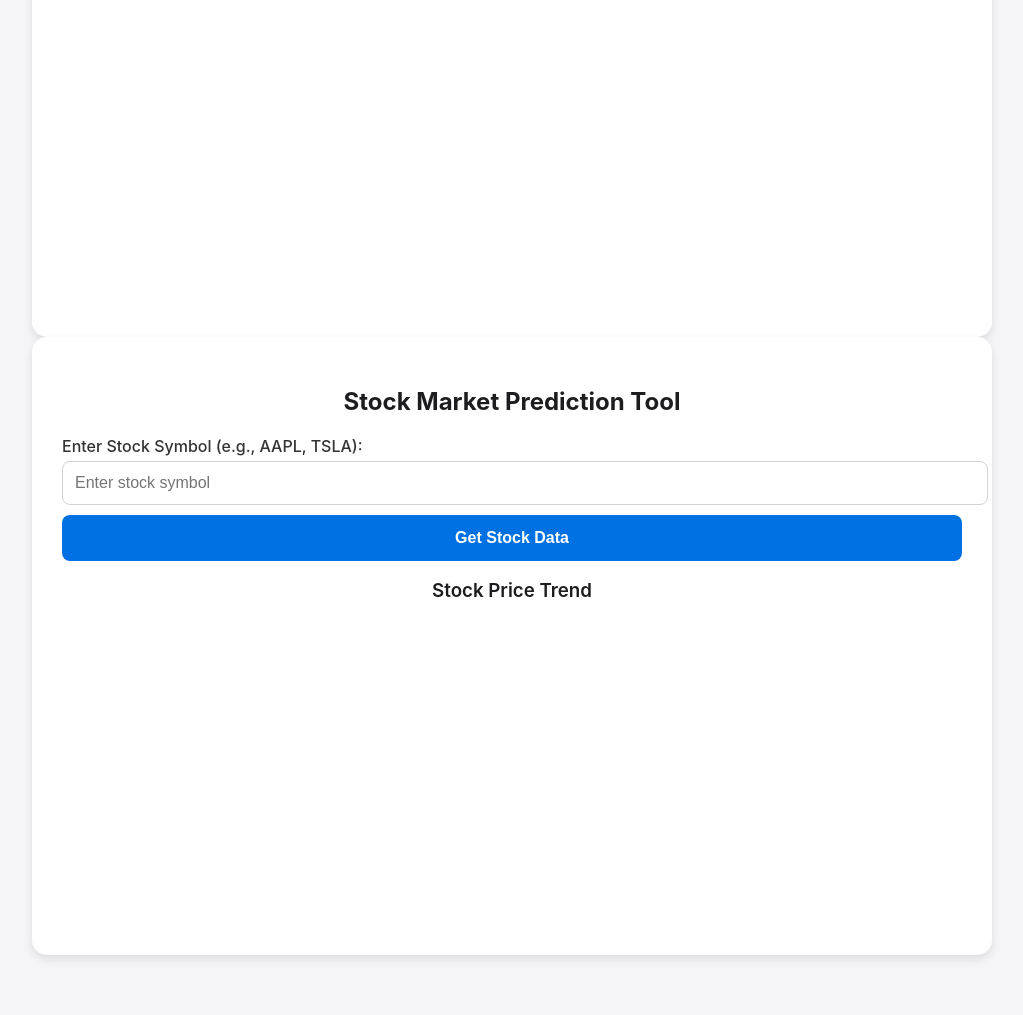
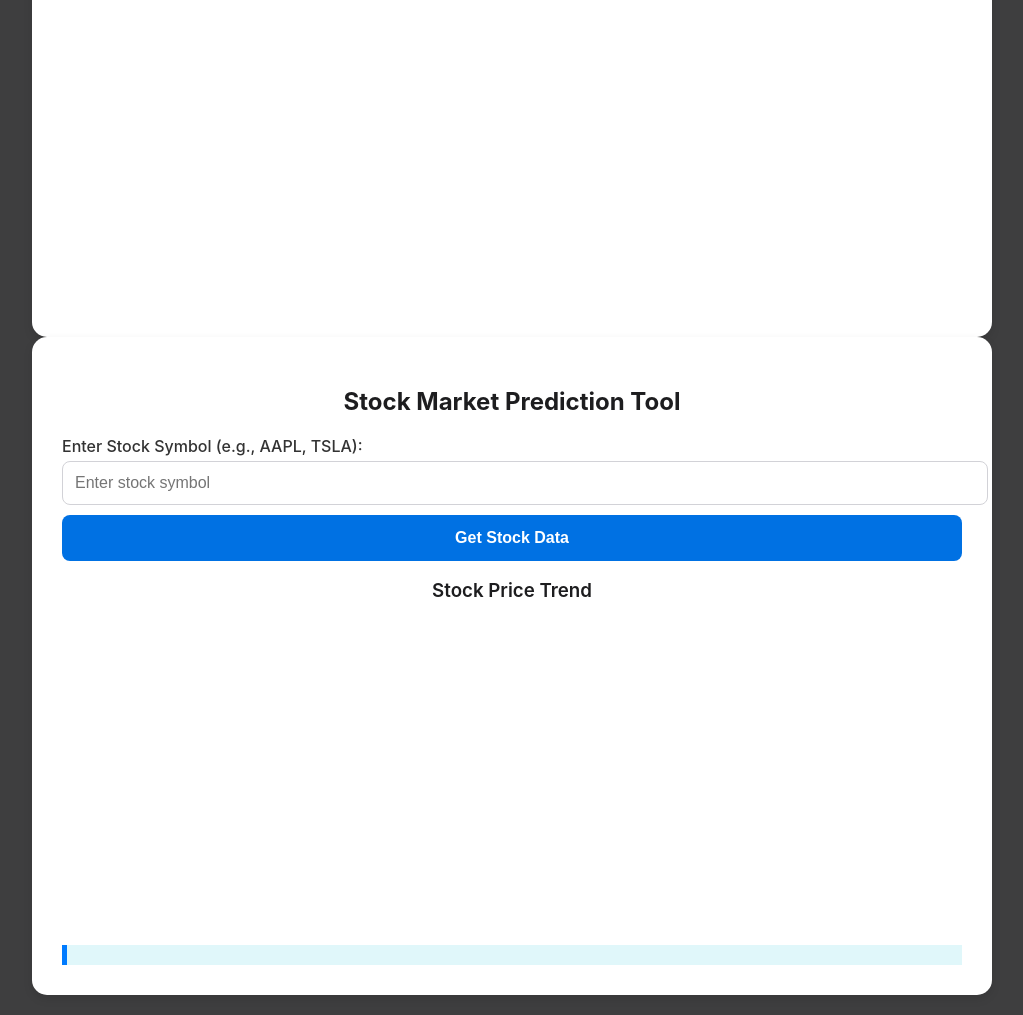
Before and after one commit to Aryan-Gupta-9044/ai_budgeting_agent_-_investment_advisor, a plain HTML site: page index.html in a window 1280 px wide. Shown: the part 604-1619 px from the top of the page, without its empty margins (128-1151 px from the left). Before the commit the page ends 1579 px from the top, so only its background shows below. Drawn offline with nearby package versions, Linux system fonts and the light colour scheme.

Commit message:
Update style.css

```diff
--- a/style.css
+++ b/style.css
@@ -1,7 +1,6 @@
-/* ====== Apple-Inspired Minimal UI ====== */
 body {
     font-family: -apple-system, BlinkMacSystemFont, 'Segoe UI', Roboto, 'Helvetica Neue', Arial, sans-serif;
-    background-color: #f5f5f7;
+    background-color: #3e3e3f;
     color: #1d1d1f;
     text-align: center;
     padding: 20px;
@@ -89,3 +88,10 @@ canvas {
     width: 100% !important;
     height: 300px !important;
 }
+
+#stockData {
+    margin-top: 20px;
+    padding: 10px;
+    background: #e0f7fa;
+    border-left: 5px solid #007bff;
+}
```
